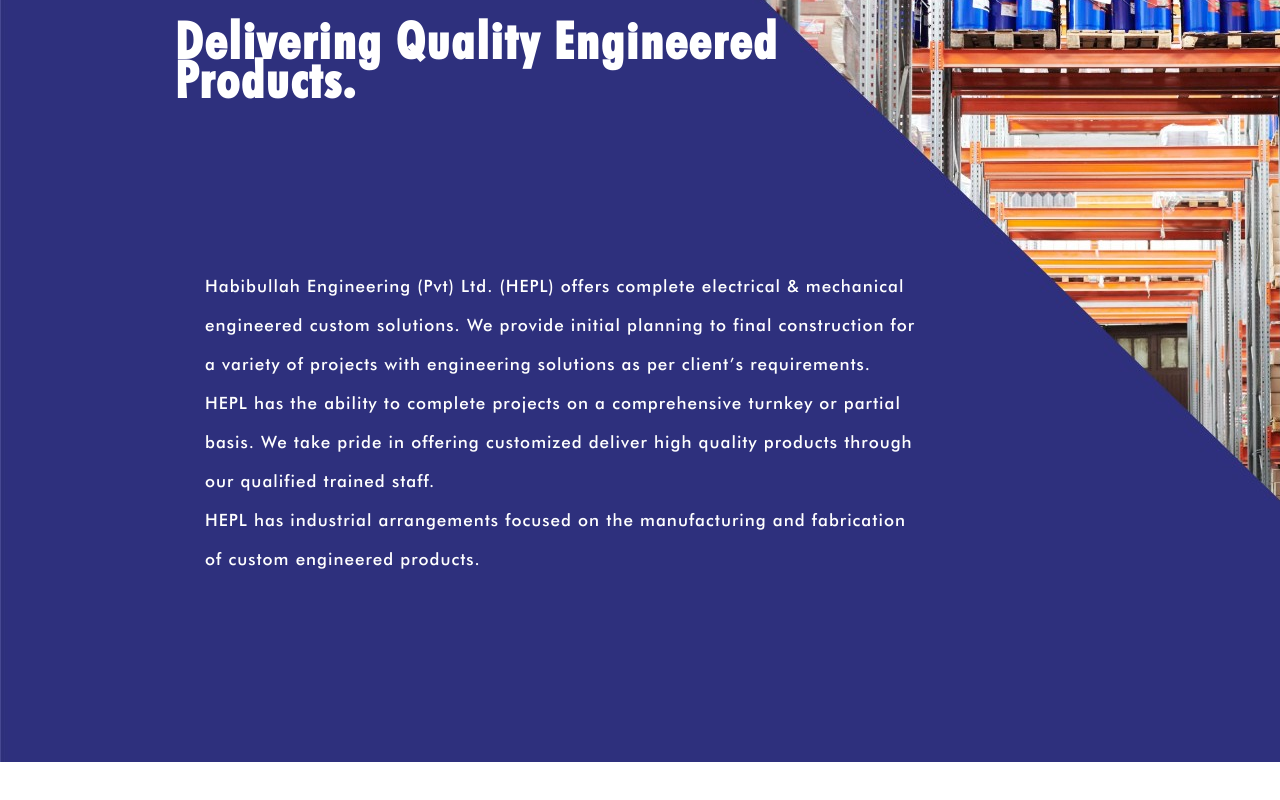
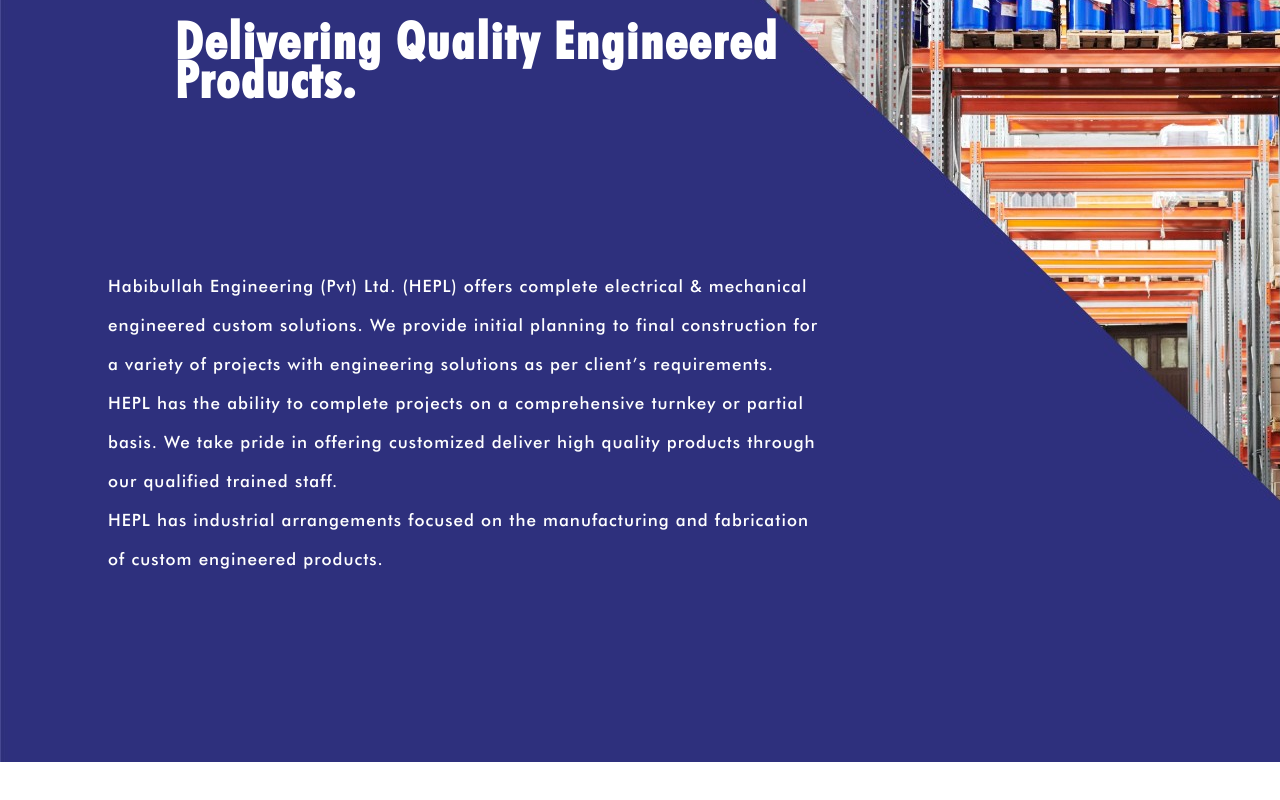
Before and after one commit to Usamaalikhan654/Habibullah-WB, a React (Create React App) app in the folder hepl-master/: page /#/ in a window 1280 px wide. Shown: the part 2474-3274 px from the top of the page. Built offline with nearby package versions, Linux system fonts and the light colour scheme.

Commit message:
version 3.7.2
changes in home pages

```diff
--- a/hepl-master/src/Pages/Home/Splitscreen.css
+++ b/hepl-master/src/Pages/Home/Splitscreen.css
@@ -93,7 +93,7 @@ color: #FFFFFF;
 height: 1078px;
 
 padding-top: 245px;
-padding-left: 194px;
+padding-left: 110px;
 font-family: Futura-Bold;
 font-style: normal;
 font-weight: bold;
@@ -144,10 +144,11 @@ color: #FFFFFF;
   position: absolute;
   width: 846px;
   height: 170px;
-  left: 145px;
+  left: 80px;
+  line-height: 54px;
   right: 160x;
   top: 2476px;
-  margin-left: 60px;
+  margin-left: 28px;
   padding-right: 130px;
   margin-top: 90px;
   font-family: Futura Md BT;
```
